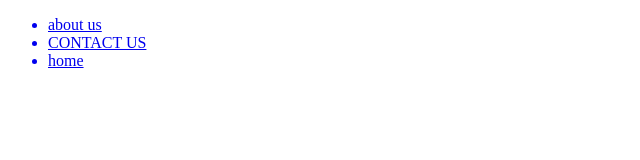
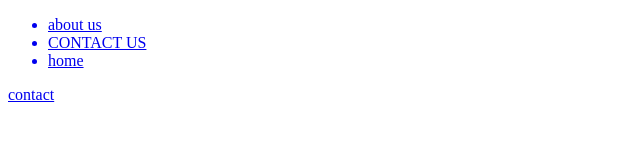
Before and after one commit to matinfthi/test-repo-test1, a plain HTML site: page index.html in a window 1280 px wide. Shown: the full height of the page, 0-640 px from the left. Drawn offline with Linux system fonts and the light colour scheme.

Commit message:
link footer

```diff
--- a/index.html
+++ b/index.html
@@ -16,5 +16,9 @@
             </ul>
         </nav>
     </header>
+
+    <footer>
+        <a href="./contact.html">contact</a>
+    </footer>
 </body>
 </html>
```
